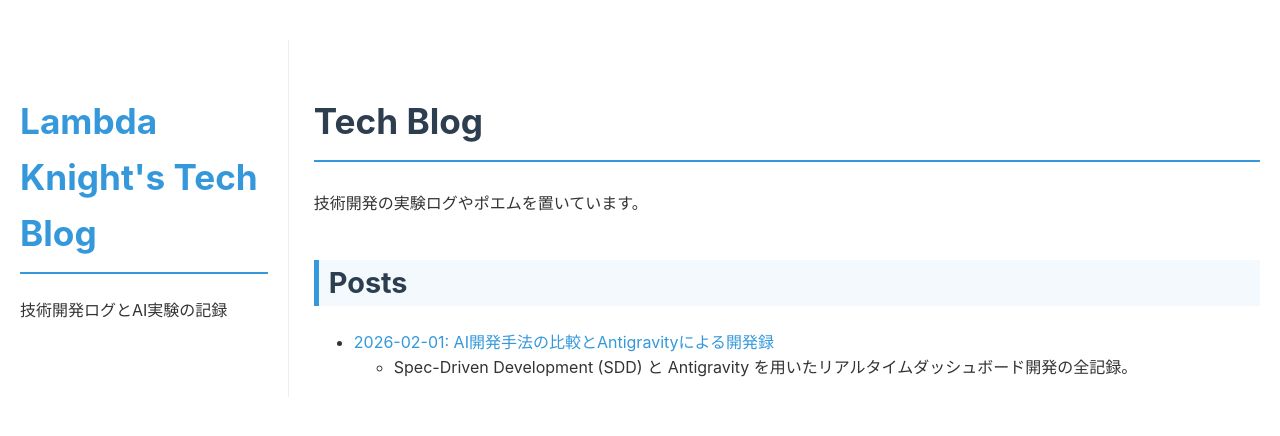
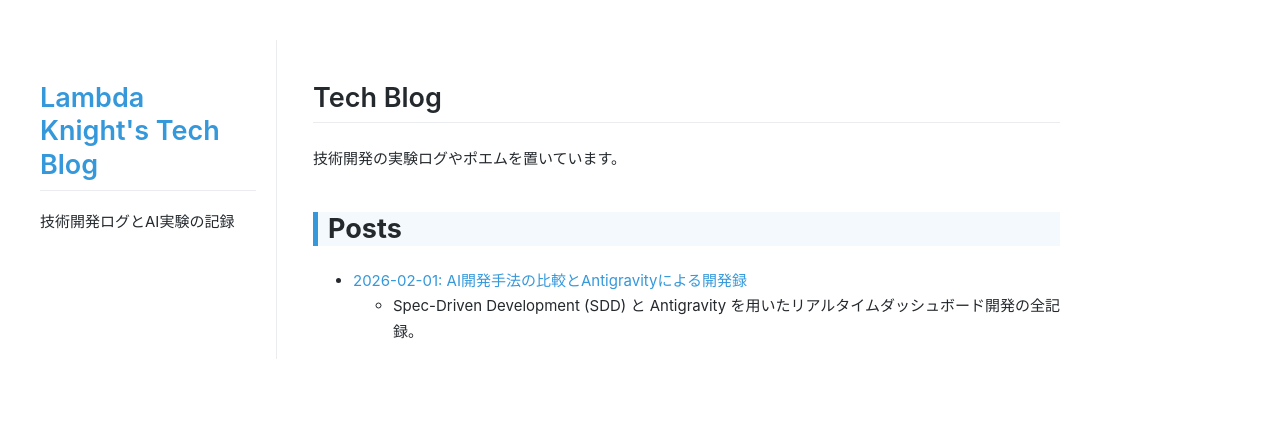
Before and after one commit to lambda-knight/my-blog-post, a Jekyll site: the page built from index.md, in a window 1280 px wide. Shown: the top 436 px of the page. Built offline with Jekyll 4.4.1, drawn with Linux system fonts in a browser that asks for light colours; a script that is not in the unit is left out.

Commit message:
Add right margin spacer and refine typography

```diff
--- a/_layouts/default.html
+++ b/_layouts/default.html
@@ -11,9 +11,12 @@
     <style>
         body {
             font-family: -apple-system, BlinkMacSystemFont, "Segoe UI", Helvetica, Arial, sans-serif, "Apple Color Emoji", "Segoe UI Emoji", "Segoe UI Symbol";
-            font-size: 16px;
-            line-height: 1.6;
-            color: #333;
+            font-size: 15px;
+            /* Reduced from 16px */
+            line-height: 1.7;
+            /* Improved readability */
+            color: #24292e;
+            /* GitHub-like dark gray */
             background-color: #fff;
             margin: 0;
             padding: 0;
@@ -24,45 +27,62 @@
             display: flex;
             flex-wrap: wrap;
             width: 100%;
-            /* Force Wide Width */
             max-width: none;
             margin: 0;
-            /* Remove auto margins */
-            padding: 40px 20px;
+            padding: 40px 40px;
+            /* Increased padding */
             box-sizing: border-box;
         }
 
         /* Sidebar (Left) */
         header {
-            flex: 0 0 20%;
-            /* 20% width */
-            max-width: 300px;
-            /* Optional cap */
-            margin-right: 2%;
-            border-right: 1px solid #eee;
+            flex: 0 0 18%;
+            /* 18% width */
+            max-width: 280px;
+            margin-right: 3%;
+            border-right: 1px solid #eaecef;
             padding-right: 20px;
         }
 
-        /* Main Content (Right) */
+        /* Main Content (Center) */
         section {
             flex: 1;
-            /* Takes remaining space (approx 78%) */
+            /* Takes remaining space */
+            max-width: 900px;
+            /* Limit line length for readability */
             min-width: 0;
-            /* Prevents overflow */
+        }
+
+        /* Right Spacer (Empty) */
+        .spacer-right {
+            flex: 0 0 15%;
+            /* Right margin space */
+            display: block;
+        }
+
+        @media (max-width: 1200px) {
+            .spacer-right {
+                display: none;
+            }
+
+            /* Hide spacer on smaller screens */
         }
 
         /* Typography */
         h1,
         h2,
         h3 {
-            color: #2c3e50;
+            color: #24292e;
             margin-top: 1.5em;
+            line-height: 1.25;
         }
 
         h1 {
-            border-bottom: 2px solid #3498db;
+            border-bottom: 1px solid #eaecef;
             padding-bottom: 0.3em;
-            font-size: 2.2em;
+            font-size: 1.8em;
+            /* Reduced from 2.2em */
+            font-weight: 600;
         }
 
         h2 {
```
